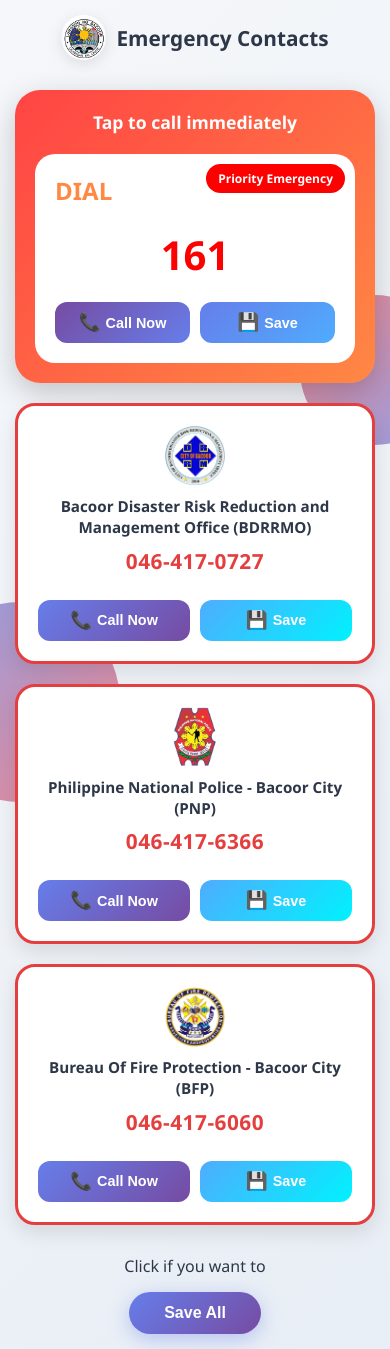
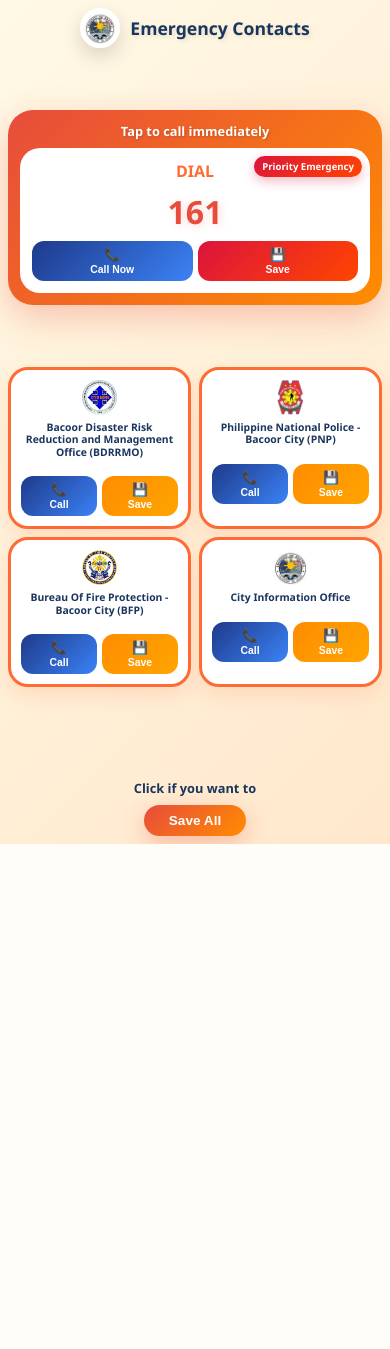
Before and after one commit to Teyuuu/emergency-contacts, a PHP site: page / in a window 390 px wide. After the commit the page ends 844 px from the top, so only its background shows below. Run offline with PHP 8.4, Linux system fonts and the light colour scheme.

Commit message:
Revamp emergency contacts UI and add City Info Office
Updated contact.css for a modern, responsive design with a 2x2 grid layout for contact cards and improved color scheme. Removed decorative gradient circles from index.html and restructured contact cards into a grid, adding Bacoor City Information Office as a new contact. Updated images for logos and added the new contact to the saveAllContacts function in contact.js.

```diff
--- a/contact.css
+++ b/contact.css
@@ -6,100 +6,75 @@
 
 body {
     font-family: 'Segoe UI', Tahoma, Geneva, Verdana, sans-serif;
-    background: linear-gradient(135deg, #f5f7fa 0%, #e8eef5 100%);
+    background: linear-gradient(135deg, #fff9e6 0%, #ffe8cc 100%);
     min-height: 100vh;
+    height: 100vh;
     padding: 20px;
     display: flex;
     justify-content: center;
     align-items: center;
     position: relative;
-    overflow-x: hidden;
-}
-
-/* Decorative gradient circles */
-.bg-circle {
-    position: fixed;
-    border-radius: 50%;
-    z-index: -1;
-    opacity: 0.6;
-    pointer-events: none;
-}
-
-.circle-2 {
-    width: 350px;
-    height: 350px;
-    background: linear-gradient(135deg, #4c66db, #f5414a);
-    bottom: 10%;
-    left: -100px;
-}
-
-.circle-3 {
-    width: 300px;
-    height: 300px;
-    background: linear-gradient(135deg, #4c66db, #f5414a);
-    bottom: -100px;
-    right: 10%;
-}
-
-.circle-4 {
-    width: 250px;
-    height: 250px;
-    background: linear-gradient(135deg, #f5414a, #4c66db);
-    top: 40%;
-    right: -80px;
+    overflow: hidden;
 }
 
 .container {
-    max-width: 700px;
+    max-width: 1200px;
     width: 100%;
+    height: 100%;
     position: relative;
     z-index: 1;
+    display: flex;
+    flex-direction: column;
+    justify-content: space-between;
 }
 
 .header {
     text-align: center;
-    margin-bottom: 30px;
+    margin-bottom: 40px;
     display: flex;
     justify-content: center;
     align-items: center;
-    gap: 15px;
+    gap: 20px;
     flex-wrap: wrap;
 }
 
 .header h1 {
-    color: #2d3748;
-    font-size: 2rem;
+    color: #1a365d;
+    font-size: 2.5rem;
     font-weight: 700;
+    text-shadow: 2px 2px 4px rgba(0,0,0,0.1);
 }
 
 .city-logo {
-    width: 70px;
-    height: 70px;
+    width: 90px;
+    height: 90px;
     object-fit: contain;
     border-radius: 50%;
-    box-shadow: 0 4px 15px rgba(0,0,0,0.1);
+    box-shadow: 0 8px 20px rgba(0,0,0,0.15);
+    border: 4px solid white;
 }
 
 .priority-card {
-    background: linear-gradient(135deg, #ff4444 0%, #ff8844 100%);
+    background: linear-gradient(135deg, #e74c3c 0%, #ff8c00 100%);
     border-radius: 25px;
-    padding: 25px;
-    margin-bottom: 20px;
-    box-shadow: 0 10px 30px rgba(0,0,0,0.2);
+    padding: 30px;
+    margin-bottom: 30px;
+    box-shadow: 0 12px 35px rgba(231, 76, 60, 0.3);
 }
 
 .tap-text {
     color: white;
     text-align: center;
-    font-size: 1.3rem;
+    font-size: 1.4rem;
     font-weight: 600;
     margin-bottom: 20px;
+    text-shadow: 1px 1px 3px rgba(0,0,0,0.2);
 }
 
 .priority-content {
     background: white;
     border-radius: 20px;
-    padding: 25px;
+    padding: 30px;
     position: relative;
 }
 
@@ -107,42 +82,52 @@ body {
     position: absolute;
     top: 15px;
     right: 15px;
-    background: #ff0000;
+    background: linear-gradient(135deg, #dc143c, #ff4500);
     color: white;
-    padding: 8px 20px;
+    padding: 10px 24px;
     border-radius: 25px;
     font-weight: 700;
-    font-size: 0.9rem;
+    font-size: 0.95rem;
+    box-shadow: 0 4px 12px rgba(220, 20, 60, 0.3);
 }
 
 .dial-number {
-    color: #ff8844;
-    font-size: 2rem;
+    color: #ff6b35;
+    font-size: 2.2rem;
     font-weight: 700;
     margin-bottom: 5px;
-}
-
-.emergency-label {
-    color: #718096;
-    font-size: 1rem;
-    margin-bottom: 15px;
+    text-align: center;
 }
 
 .main-number {
-    color: #ff0000;
-    font-size: 4rem;
+    color: #e74c3c;
+    font-size: 5rem;
     font-weight: 900;
     text-align: center;
     margin: 20px 0;
+    text-shadow: 2px 2px 8px rgba(231, 76, 60, 0.2);
+}
+
+/* 2x2 Grid Layout for Contact Cards */
+.contacts-grid {
+    display: grid;
+    grid-template-columns: repeat(2, 1fr);
+    gap: 20px;
+    margin-bottom: 30px;
 }
 
 .contact-card {
     background: white;
-    border: 3px solid #e53e3e;
+    border: 3px solid #ff6b35;
     border-radius: 20px;
     padding: 25px;
-    margin-bottom: 20px;
-    box-shadow: 0 8px 20px rgba(0,0,0,0.1);
+    box-shadow: 0 8px 20px rgba(255, 107, 53, 0.15);
+    transition: transform 0.3s, box-shadow 0.3s;
+}
+
+.contact-card:hover {
+    transform: translateY(-5px);
+    box-shadow: 0 12px 30px rgba(255, 107, 53, 0.25);
 }
 
 .contact-header {
@@ -150,53 +135,46 @@ body {
     flex-direction: column;
     align-items: center;
     gap: 15px;
-    margin-bottom: 25px;
+    margin-bottom: 20px;
 }
 
 .contact-logo {
-    width: 70px;
-    height: 70px;
+    width: 80px;
+    height: 80px;
     object-fit: contain;
     flex-shrink: 0;
 }
 
 .contact-info {
     flex: 1;
+    text-align: center;
 }
 
 .contact-name {
-    color: #2d3748;
-    font-size: 1.1rem;
+    color: #1a365d;
+    font-size: 1rem;
     font-weight: 600;
     line-height: 1.4;
     margin-bottom: 8px;
 }
 
-.contact-number {
-    color: #e53e3e;
-    font-size: 1.5rem;
-    font-weight: 700;
-    letter-spacing: 0.5px;
-    text-align: center;
-}
-
 .button-group {
     display: grid;
     grid-template-columns: 1fr 1fr;
-    gap: 15px;
+    gap: 10px;
 }
 
 .btn {
-    padding: 15px 25px;
+    padding: 12px 20px;
     border: none;
     border-radius: 12px;
-    font-size: 1.1rem;
+    font-size: 1rem;
     font-weight: 600;
     cursor: pointer;
     display: flex;
     align-items: center;
     justify-content: center;
-    gap: 10px;
+    gap: 8px;
     transition: transform 0.2s, box-shadow 0.2s;
 }
 
@@ -210,22 +188,22 @@ body {
 }
 
 .btn-call {
-    background: linear-gradient(135deg, #667eea 0%, #764ba2 100%);
+    background: linear-gradient(135deg, #1e3a8a 0%, #3b82f6 100%);
     color: white;
 }
 
 .btn-save {
-    background: linear-gradient(135deg, #4facfe 0%, #00f2fe 100%);
+    background: linear-gradient(135deg, #ff8c00 0%, #ffa500 100%);
     color: white;
 }
 
 .btn-call-priority {
-    background: linear-gradient(135deg, #764ba2 0%, #667eea 100%);
+    background: linear-gradient(135deg, #1e3a8a 0%, #3b82f6 100%);
     color: white;
 }
 
 .btn-save-priority {
-    background: linear-gradient(135deg, #667eea 0%, #4facfe 100%);
+    background: linear-gradient(135deg, #dc143c 0%, #ff4500 100%);
     color: white;
 }
 
@@ -235,65 +213,62 @@ body {
 }
 
 .save-all-text {
-    color: #2d3748;
-    font-size: 1.2rem;
+    color: #1a365d;
+    font-size: 1.3rem;
     margin-bottom: 15px;
-    font-weight: 500;
+    font-weight: 600;
 }
 
 .btn-save-all {
-    background: linear-gradient(135deg, #667eea 0%, #764ba2 100%);
+    background: linear-gradient(135deg, #e74c3c 0%, #ff8c00 100%);
     color: white;
-    padding: 15px 50px;
+    padding: 18px 60px;
     border: none;
-    border-radius: 25px;
-    font-size: 1.2rem;
+    border-radius: 30px;
+    font-size: 1.3rem;
     font-weight: 700;
     cursor: pointer;
-    box-shadow: 0 5px 20px rgba(102, 126, 234, 0.4);
+    box-shadow: 0 8px 25px rgba(231, 76, 60, 0.3);
     transition: all 0.3s;
 }
 
 .btn-save-all:hover {
     transform: translateY(-3px);
-    box-shadow: 0 8px 25px rgba(102, 126, 234, 0.5);
+    box-shadow: 0 12px 35px rgba(231, 76, 60, 0.4);
 }
 
 .icon {
-    font-size: 1.3rem;
+    font-size: 1.2rem;
 }
 
 /* Tablet responsive (768px - 1024px) */
 @media (max-width: 1024px) {
     .container {
-        max-width: 600px;
+        max-width: 900px;
     }
 
-    .circle-1 {
-        width: 350px;
-        height: 350px;
+    .contacts-grid {
+        gap: 15px;
     }
 
-    .circle-2 {
-        width: 300px;
-        height: 300px;
+    .contact-card {
+        padding: 20px;
     }
 
-    .circle-3 {
-        width: 250px;
-        height: 250px;
+    .contact-logo {
+        width: 70px;
+        height: 70px;
     }
 
-    .circle-4 {
-        width: 200px;
-        height: 200px;
+    .contact-name {
+        font-size: 0.95rem;
     }
 }
 
 /* Mobile responsive (max-width: 768px) */
 @media (max-width: 768px) {
     body {
-        padding: 15px;
+        padding: 10px;
     }
 
     .container {
@@ -302,10 +277,11 @@ body {
 
     .header {
         gap: 10px;
+        margin-bottom: 15px;
     }
 
     .header h1 {
-        font-size: 1.5rem;
+        font-size: 1.3rem;
     }
 
     .city-logo {
@@ -314,142 +290,214 @@ body {
     }
 
     .priority-card {
-        padding: 20px;
+        padding: 15px;
+        margin-bottom: 15px;
     }
 
     .tap-text {
-        font-size: 1.1rem;
+        font-size: 0.9rem;
+        margin-bottom: 10px;
     }
 
     .priority-content {
-        padding: 20px;
+        padding: 15px;
     }
 
     .priority-badge {
-        font-size: 0.75rem;
-        padding: 6px 12px;
-        top: 10px;
-        right: 10px;
+        font-size: 0.65rem;
+        padding: 5px 10px;
+        top: 8px;
+        right: 8px;
     }
 
     .dial-number {
-        font-size: 1.5rem;
+        font-size: 1.2rem;
     }
 
     .main-number {
-        font-size: 3rem;
+        font-size: 2.5rem;
+        margin: 10px 0;
+    }
+
+    /* Keep 2x2 grid on mobile */
+    .contacts-grid {
+        grid-template-columns: repeat(2, 1fr);
+        gap: 10px;
     }
 
     .contact-card {
-        padding: 20px;
+        padding: 12px;
     }
 
     .contact-header {
-        flex-direction: column;
-        text-align: center;
-        gap: 10px;
+        gap: 8px;
+        margin-bottom: 12px;
     }
 
     .contact-logo {
-        width: 60px;
-        height: 60px;
-    }
-    .PNP.logo {
-        width: 80px;
-        height: 80px;
+        width: 45px;
+        height: 45px;
     }
 
     .contact-name {
-        font-size: 1rem;
+        font-size: 0.7rem;
+        line-height: 1.2;
     }
 
-    .contact-number {
-        font-size: 1.1rem;
+    .button-group {
+        gap: 6px;
     }
 
     .btn {
-        font-size: 1rem;
-        padding: 12px 15px;
+        font-size: 0.75rem;
+        padding: 8px 6px;
+        gap: 3px;
+        flex-direction: column;
+    }
+
+    .icon {
+        font-size: 0.9rem;
+    }
+
+    .save-all-section {
+        margin-top: 15px;
     }
 
     .btn-save-all {
-        padding: 12px 40px;
-        font-size: 1.1rem;
+        padding: 10px 30px;
+        font-size: 0.95rem;
     }
 
     .save-all-text {
-        font-size: 1rem;
+        font-size: 0.9rem;
+        margin-bottom: 10px;
     }
 
     .circle-1 {
-        width: 250px;
-        height: 250px;
-        top: -80px;
-        right: -80px;
+        width: 200px;
+        height: 200px;
+        top: -60px;
+        right: -60px;
     }
 
     .circle-2 {
-        width: 200px;
-        height: 200px;
+        width: 150px;
+        height: 150px;
         bottom: 5%;
-        left: -80px;
+        left: -60px;
     }
 
     .circle-3 {
-        width: 180px;
-        height: 180px;
-        bottom: -80px;
+        width: 130px;
+        height: 130px;
+        bottom: -60px;
         right: 5%;
     }
 
     .circle-4 {
-        width: 150px;
-        height: 150px;
+        width: 120px;
+        height: 120px;
         top: 35%;
-        right: -60px;
+        right: -50px;
     }
 }
 
 /* Small mobile (max-width: 480px) */
 @media (max-width: 480px) {
+    body {
+        padding: 8px;
+    }
+
+    .header {
+        margin-bottom: 12px;
+    }
+
     .header h1 {
-        font-size: 1.3rem;
+        font-size: 1.1rem;
     }
 
     .city-logo {
-        width: 45px;
-        height: 45px;
+        width: 40px;
+        height: 40px;
+    }
+
+    .priority-card {
+        padding: 12px;
+        margin-bottom: 12px;
+    }
+
+    .tap-text {
+        font-size: 0.8rem;
+        margin-bottom: 8px;
+    }
+
+    .priority-content {
+        padding: 12px;
+    }
+
+    .priority-badge {
+        font-size: 0.6rem;
+        padding: 4px 8px;
+    }
+
+    .dial-number {
+        font-size: 1rem;
     }
 
     .main-number {
-        font-size: 2.5rem;
+        font-size: 2rem;
+        margin: 8px 0;
+    }
+
+    .contacts-grid {
+        gap: 8px;
+    }
+
+    .contact-card {
+        padding: 10px;
+    }
+
+    .contact-header {
+        gap: 6px;
+        margin-bottom: 10px;
+    }
+
+    .contact-logo {
+        width: 35px;
+        height: 35px;
     }
 
     .contact-name {
-        font-size: 0.95rem;
-    }
-
-    .contact-number {
-        font-size: 1.3rem;
+        font-size: 0.65rem;
+        line-height: 1.2;
     }
 
     .button-group {
-        gap: 10px;
+        gap: 5px;
     }
 
     .btn {
-        font-size: 0.9rem;
-        padding: 10px 12px;
-        gap: 5px;
+        font-size: 0.65rem;
+        padding: 6px 4px;
+        gap: 2px;
     }
 
     .icon {
-        font-size: 1.1rem;
+        font-size: 0.8rem;
+    }
+
+    .save-all-section {
+        margin-top: 12px;
     }
 
     .btn-save-all {
-        padding: 12px 35px;
-        font-size: 1rem;
+        padding: 8px 25px;
+        font-size: 0.85rem;
+    }
+
+    .save-all-text {
+        font-size: 0.8rem;
+        margin-bottom: 8px;
     }
 }
 
@@ -468,8 +516,11 @@ body {
         margin-bottom: 15px;
     }
 
-    .priority-card,
-    .contact-card {
+    .priority-card {
+        margin-bottom: 15px;
+    }
+
+    .contacts-grid {
         margin-bottom: 15px;
     }
 
--- a/contact.js
+++ b/contact.js
@@ -36,7 +36,8 @@ function saveAllContacts() {
         { number: '161', name: 'Emergency Alert 161' },
         { number: '046-417-0727', name: 'Bacoor BDRRMO' },
         { number: '046-417-6366', name: 'PNP Bacoor City' },
-        { number: '046-417-6060', name: 'BFP Bacoor City' }
+        { number: '046-417-6060', name: 'BFP Bacoor City' },
+        { number: '046-481-4120', name: 'Bacoor City Information Office' }
     ];
 
     // Create multiple vCards in one file
--- a/index.html
+++ b/index.html
@@ -9,16 +9,9 @@
 <body>
     <div class="container">
         <div class="header">
-            <img src="images/bacoor-logo.jpg" alt="bacoor-logo Logo" class="city-logo">
+            <img src="images/bacoor-logo.jpg" alt="Bacoor Logo" class="city-logo">
             <h1>Emergency Contacts</h1>
         </div>
-
-        <!-- Decorative gradient circles -->
-
-        <div class="bg-circle circle-2"></div>
-        <div class="bg-circle circle-3"></div>
-        <div class="bg-circle circle-4"></div>
-
         <!-- Priority Emergency -->
         <div class="priority-card">
             <div class="tap-text">Tap to call immediately</div>
@@ -37,6 +30,8 @@
             </div>
         </div>
 
+        <!-- Contact Cards Grid -->
+        <div class="contacts-grid">
             <!-- BDRRMO -->
             <div class="contact-card">
                 <div class="contact-header">
@@ -45,12 +40,11 @@
                         <div class="contact-name">
                             Bacoor Disaster Risk Reduction and Management Office (BDRRMO)
                         </div>
-                    <div class="contact-number">046-417-0727</div>
                     </div>
                 </div>
                 <div class="button-group">
                     <button class="btn btn-call" onclick="callNumber('046-417-0727')">
-                    <span class="icon">📞</span> Call Now
+                        <span class="icon">📞</span> Call
                     </button>
                     <button class="btn btn-save" onclick="saveContact('046-417-0727', 'Bacoor BDRRMO')">
                         <span class="icon">💾</span> Save
@@ -66,12 +60,11 @@
                         <div class="contact-name">
                             Philippine National Police - Bacoor City (PNP)
                         </div>
-                    <div class="contact-number">046-417-6366</div>
                     </div>
                 </div>
                 <div class="button-group">
                     <button class="btn btn-call" onclick="callNumber('046-417-6366')">
-                    <span class="icon">📞</span> Call Now
+                        <span class="icon">📞</span> Call
                     </button>
                     <button class="btn btn-save" onclick="saveContact('046-417-6366', 'PNP Bacoor City')">
                         <span class="icon">💾</span> Save
@@ -87,16 +80,36 @@
                         <div class="contact-name">
                             Bureau Of Fire Protection - Bacoor City (BFP)
                         </div>
-                    <div class="contact-number">046-417-6060</div>
                     </div>
                 </div>
                 <div class="button-group">
                     <button class="btn btn-call" onclick="callNumber('046-417-6060')">
-                    <span class="icon">📞</span> Call Now
+                        <span class="icon">📞</span> Call
                     </button>
-                <button class="btn btn-save" onclick="saveContact('046-417-2345', 'BFP Bacoor City')">
+                    <button class="btn btn-save" onclick="saveContact('046-417-6060', 'BFP Bacoor City')">
                         <span class="icon">💾</span> Save
                     </button>
+                </div>
+            </div>
+
+            <!-- Bacoor City Hall (4th card placeholder) -->
+            <div class="contact-card">
+                <div class="contact-header">
+                    <img src="images/bacoor-logo.jpg" alt="Bacoor City Logo" class="contact-logo">
+                    <div class="contact-info">
+                        <div class="contact-name">
+                            City Information Office
+                        </div>
+                    </div>
+                </div>
+                <div class="button-group">
+                    <button class="btn btn-call" onclick="callNumber('046-481-4120')">
+                        <span class="icon">📞</span> Call
+                    </button>
+                    <button class="btn btn-save" onclick="saveContact('046-481-4120', 'Bacoor City Information Office')">
+                        <span class="icon">💾</span> Save
+                    </button>
+                </div>
             </div>
         </div>
 
```
Also changed, not shown: images/bacoor-logo.jpg, images/bdrrmo-logo .png, images/bfp-logo.png, images/pnp-logo.png. Lines whose indentation alone changed are shown as unchanged.
